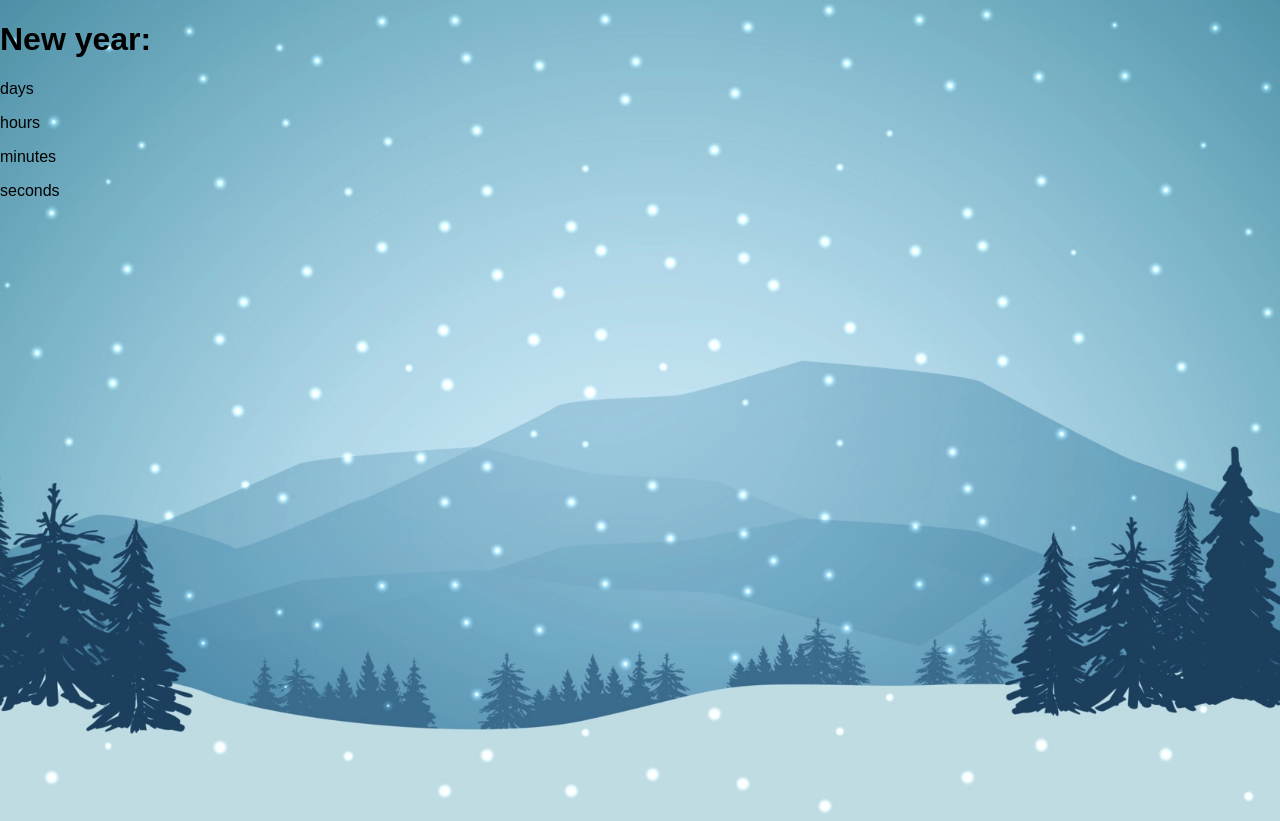
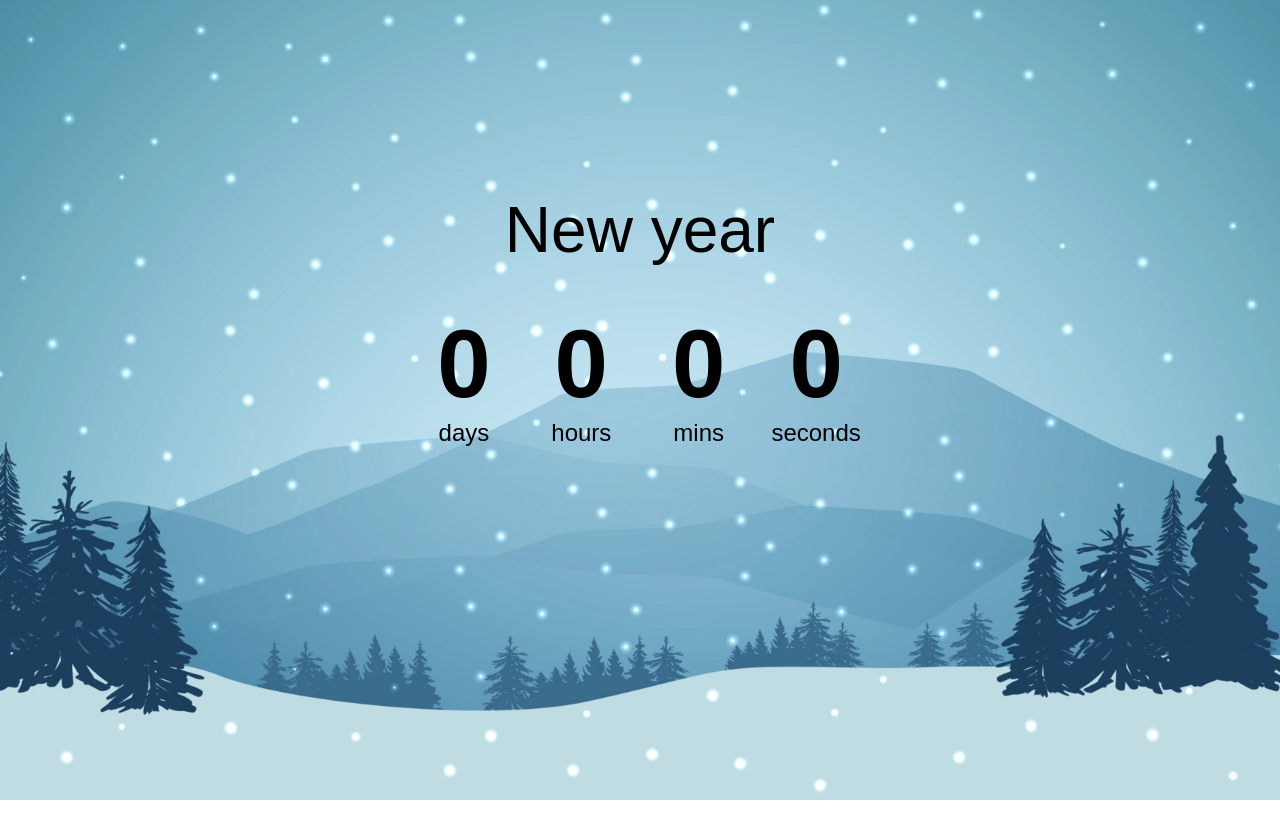
Before and after one commit to mohammadaliakbariii/days_until_christmas, a plain HTML site: page index.html in a window 1280 px wide. After the commit the page ends 800 px from the top, so only its background shows below. Drawn offline with Linux system fonts and the light colour scheme.

Commit message:
complete html and css of project

```diff
--- a/index.html
+++ b/index.html
@@ -6,30 +6,26 @@
     <meta name="viewport" content="width=device-width, initial-scale=1.0">
     <link rel="stylesheet" href="style.css">
     <script src="scripts.js"></script>
-    <title>Document</title>
+    <title>count down new year</title>
 </head>
 <body>
-    <h1>New year:</h1>
+    <h1>New year</h1>
     <div class="countdown-container">
-        <div class="days-c">
-            <p class="big-text" id="days">
-                <span>days</span>
-            </p>
+        <div class="countdown-el days-c">
+            <p class="big-text" id="days">0</p>
+            <span>days</span>
         </div>
-        <div class="hours-c">
-            <p class="big-text" id="hours">
-                <span>hours</span>
-            </p>
+        <div class="countdown-el hours-c">
+            <p class="big-text" id="hours">0</p>
+            <span>hours</span>
         </div>
-        <div class="mins-c">
-            <p class="big-text" id="mins">
-                <span>minutes</span>
-            </p>
+        <div class="countdown-el mins-c">
+            <p class="big-text" id="mins">0</p>
+            <span>mins</span>
         </div>
-        <div class="seconds-c">
-            <p class="big-text" id="seconds">
-                <span>seconds</span>
-            </p>
+        <div class="countdown-el seconds-c">
+            <p class="big-text" id="seconds">0</p>
+            <span>seconds</span>
         </div>
     </div>
 
--- a/style.css
+++ b/style.css
@@ -4,10 +4,37 @@
 
 body {
     background-image: url('snow.jpg');
-    background-repeat: no-repeat;
     background-size: cover;
     background-position: center center;
+    font-family: 'poppins',sans-serif;
+    display: flex;
+    flex-direction: column;
+    align-items: center;
+    justify-content: center;
     min-height: 100vh;
-    margin :0px;
-    font-family: 'poppins',sans-serif;
+    margin:0;
 }
+
+.countdown-container{
+    display: flex;
+}
+
+h1{
+    font-weight: normal;
+    font-size: 4rem;
+    margin-top: -10rem;
+
+}
+
+.big-text {
+    font-weight: bold;
+    font-size: 6rem;
+    margin: 0 2rem;
+}
+.countdown-el {
+    text-align: center;
+}
+
+.countdown-el span {
+    font-size: 1.5rem;
+}
```
